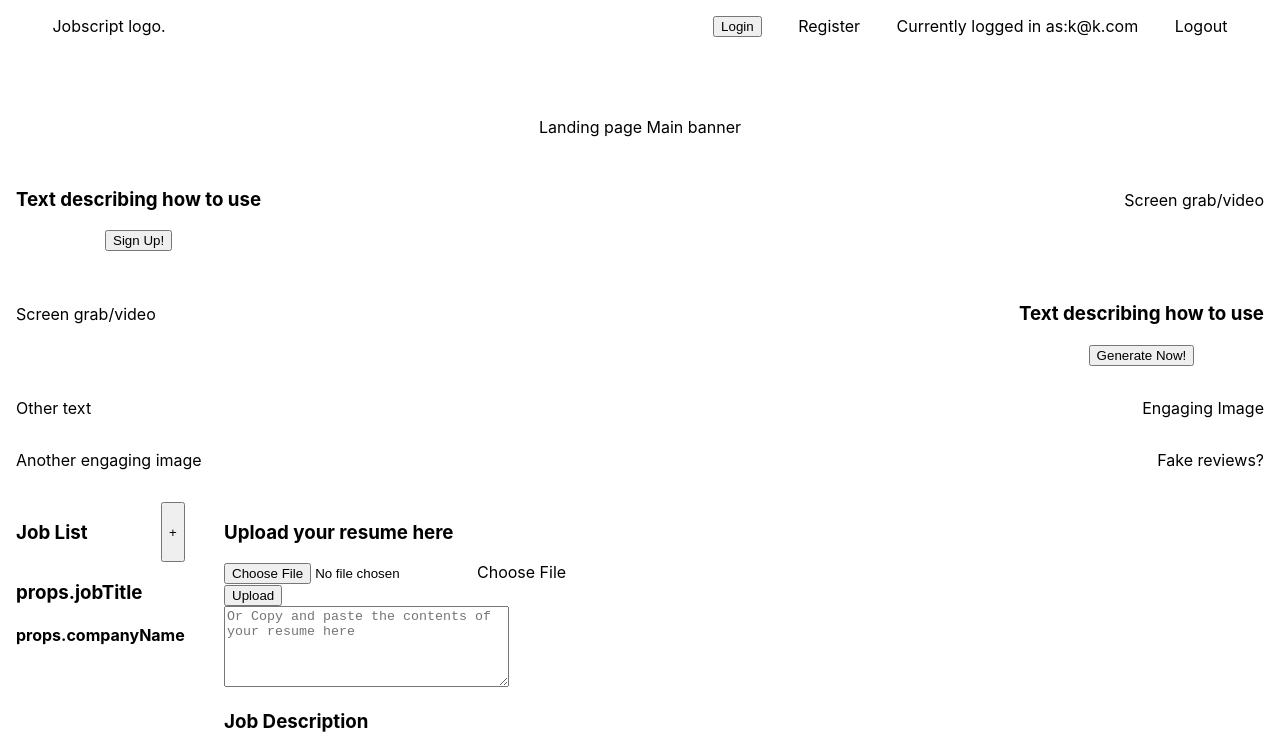
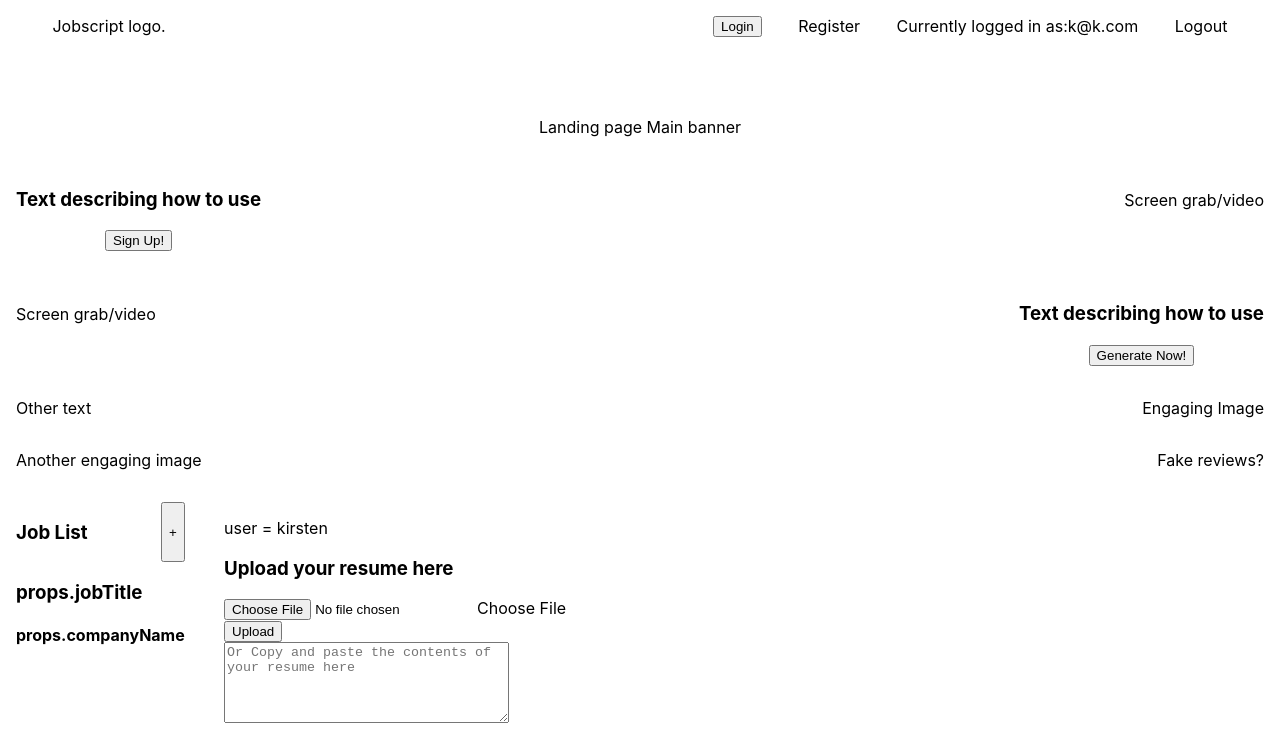
Before and after one commit to Funk3/jobscript, a React (Create React App) app in the folder client/: page / in a window 1280 px wide. Shown: the top 747 px of the page. Built offline with nearby package versions, Linux system fonts and the light colour scheme.

Commit message:
add userauth context

```diff
--- a/client/src/components/App.jsx
+++ b/client/src/components/App.jsx
@@ -16,10 +16,17 @@ import { ResumeProvider } from "../providers/ResumeProvider";
 import { CoverLetterProvider } from "../providers/CoverLetterProvider";
 import { JobDescProvider } from "../providers/JobDescProvider";
 
+//Accessing context
+import { useAuthContext } from "../providers/AuthProvider";
+
+
 //Styles
 import "../styles/App.css";
 
 export default function App() {
+
+  const {user} = useAuthContext();
+
   //determine if coverLetterTextExists, if it does, render the section. If not, hide the section
 
   //If we get user auth done:
@@ -43,6 +50,7 @@ export default function App() {
                   <JobList />
                   <div className="rhs-sections">
                     <div className="rhs-user-inputs">
+                      <p>user = {user} </p>
                       <InputResume />
 
                       <InputJobDesc />
--- a/client/src/components/LoginButton.jsx
+++ b/client/src/components/LoginButton.jsx
@@ -1,5 +1,5 @@
 import React from 'react';
-import Cookie from '../providers/AuthProvider';
+import { Cookie } from '../providers/AuthProvider';
 import { login } from '../__helpers__/routes/loginroute';
 
 export default function LoginButton(props) {
--- a/client/src/index.js
+++ b/client/src/index.js
@@ -1,15 +1,18 @@
-import React from 'react';
-import ReactDOM from 'react-dom/client';
-import './index.css';
-import App from './components/App';
-import reportWebVitals from './reportWebVitals';
+import React from "react";
+import ReactDOM from "react-dom/client";
+import "./index.css";
+import App from "./components/App";
+import reportWebVitals from "./reportWebVitals";
+import { AuthProvider } from "./providers/AuthProvider";
 
 //Strict mode will help identify bugs/warnings in development stage. Remove for deployment as it can affect performance KH 02/04/23
 
-const root = ReactDOM.createRoot(document.getElementById('root'));
+const root = ReactDOM.createRoot(document.getElementById("root"));
 root.render(
   <React.StrictMode>
-    <App />
+    <AuthProvider>
+      <App />
+    </AuthProvider>
   </React.StrictMode>
 );
 
--- a/client/src/providers/AuthProvider.js
+++ b/client/src/providers/AuthProvider.js
@@ -1,6 +1,33 @@
 // to be able to access user_id in database queries
 import Cookies from 'js-cookie';
+import { createContext, useContext, useState } from "react";
 
-export default function Cookie() {
+export const AuthContext = createContext();
+
+export function Cookie() {
   Cookies.set('Zak', 'Zak');
 }
+
+export function AuthProvider(props) {
+
+  const [user, setUser] = useState("kirsten");
+
+  const login = (newUser) => {
+    setUser(newUser)
+  }
+
+  const logout = () => {
+    setUser();
+    //clear cookies
+  }
+
+  const providerData = {user, login, logout}
+
+  return (
+    <AuthContext.Provider value={providerData}>
+      {props.children}
+    </AuthContext.Provider>
+  );
+}
+
+export const useAuthContext = () => useContext(AuthContext);
```
